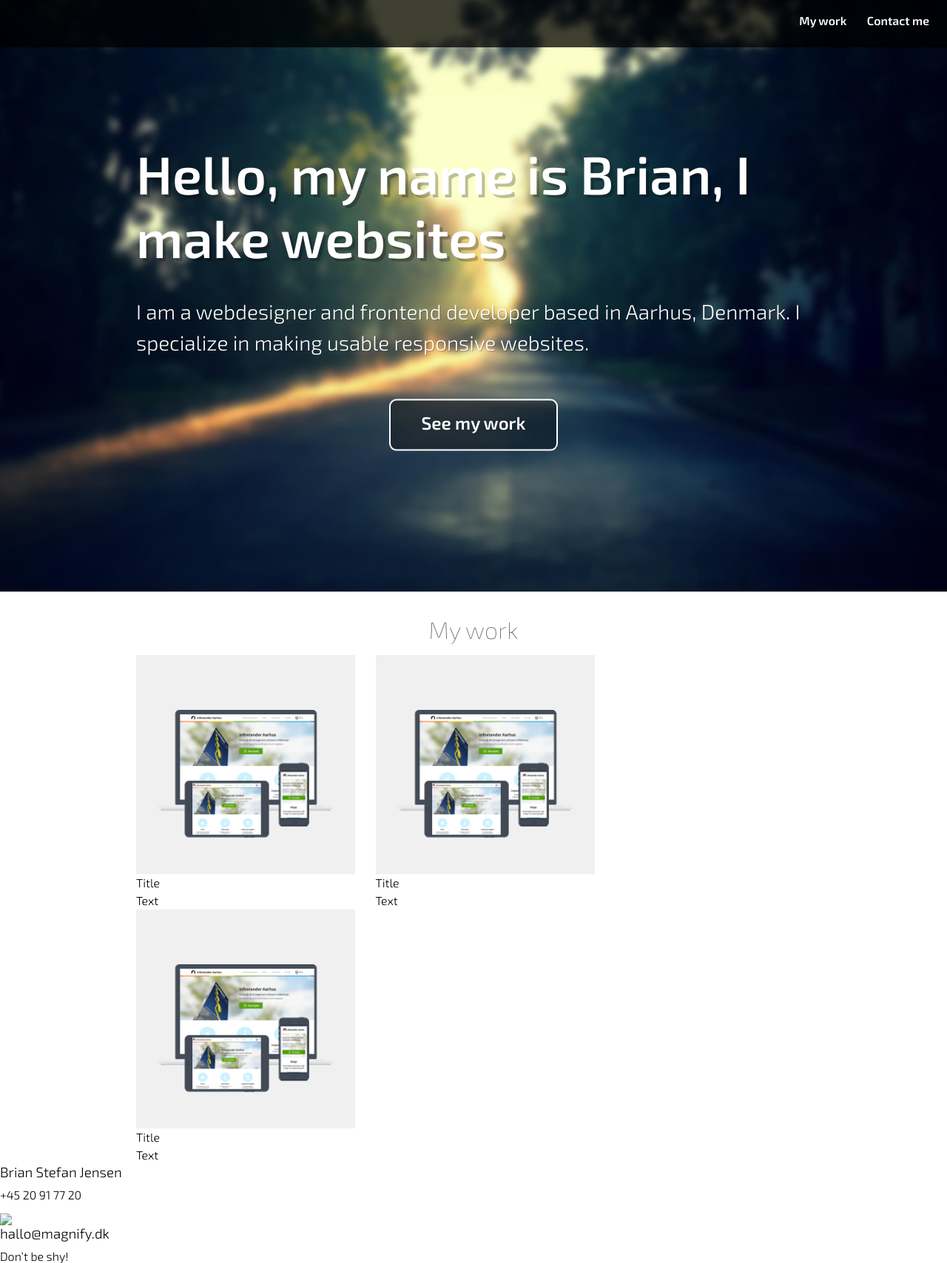
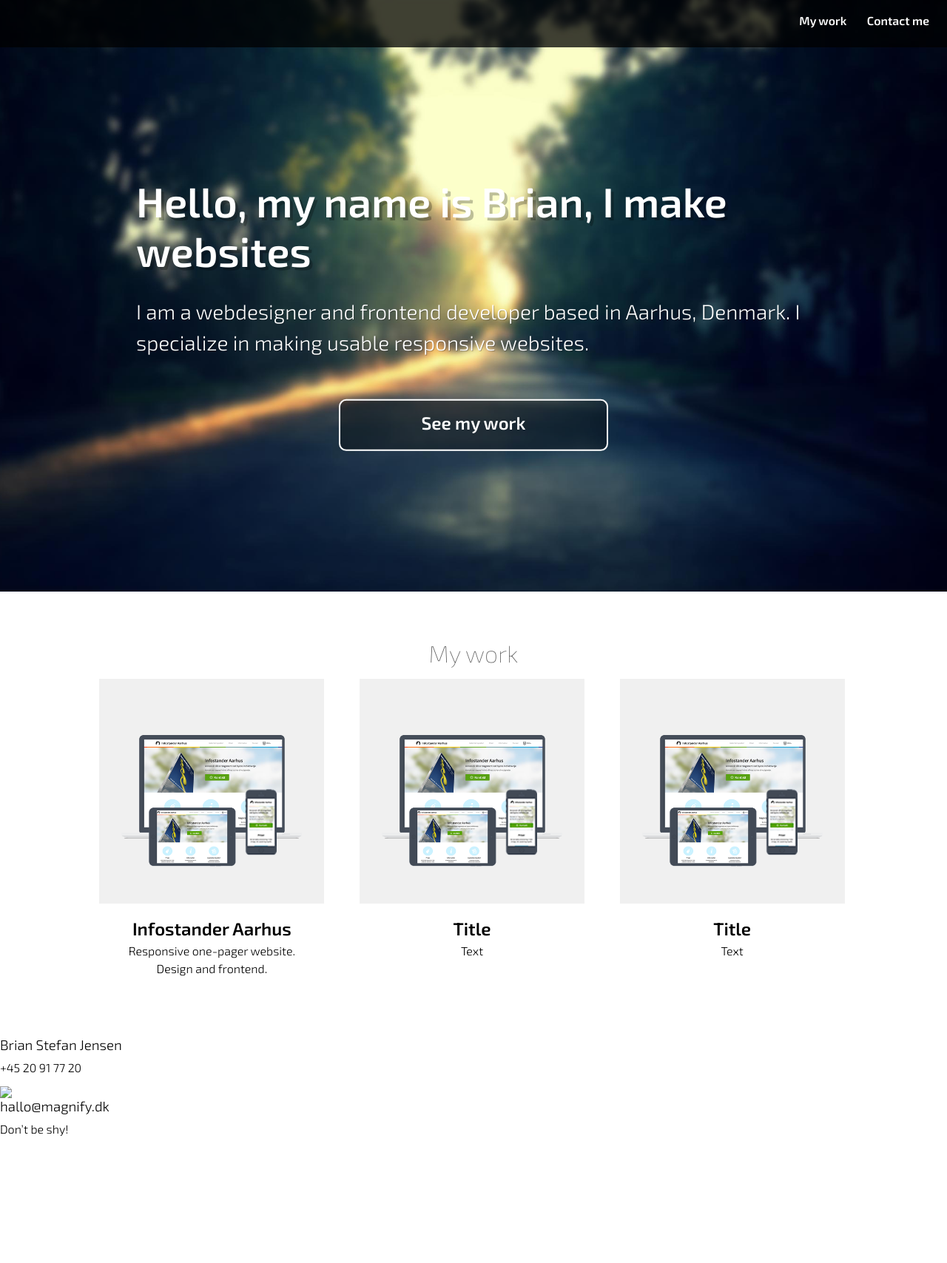
Before and after one commit to magnify/magnify, a PHP site: page / in a window 1280 px wide. Shown: the whole page at 74% size. After the commit the page ends 1536 px from the top, so only its background shows below. Run offline with PHP 8.4, Linux system fonts and the light colour scheme.

Commit message:
Added scroll script, tweaking my work and header styling

```diff
--- a/css/styles.css
+++ b/css/styles.css
@@ -148,10 +148,10 @@
  * 5. Required to combine fluid widths and fixed gutters.
  */
 /* line 240, ../sass/base/_grid.scss */
-.header--inner, .my-work--inner, .my-work--project {
+.header--inner, .my-work--project {
   display: inline-block;
   /* [1] */
-  padding-left: 24px;
+  padding-left: 2em;
   /* [2] */
   vertical-align: top;
   /* [3] */
@@ -174,11 +174,11 @@
  * Extends `.grid`.
  */
 /* line 276, ../sass/base/_grid.scss */
-.my-work {
+.my-work--inner {
   margin-left: 0;
 }
 /* line 279, ../sass/base/_grid.scss */
-.my-work > .header--inner, .my-work > .my-work--inner, .my-work > .my-work--project {
+.my-work--inner > .header--inner, .my-work--inner > .my-work--project {
   padding-left: 0;
 }
 
@@ -190,11 +190,11 @@
  * classes. Extends `.grid`.
  */
 /* line 301, ../sass/base/_grid.scss */
-.header, .my-work {
+.header, .my-work--inner {
   text-align: center;
 }
 /* line 304, ../sass/base/_grid.scss */
-.header > .header--inner, .my-work > .header--inner, .header > .my-work--inner, .my-work > .my-work--inner, .header > .my-work--project, .my-work > .my-work--project {
+.header > .header--inner, .my-work--inner > .header--inner, .header > .my-work--project, .my-work--inner > .my-work--project {
   text-align: left;
 }
 
@@ -299,7 +299,7 @@
    * Eighths
    */
   /* line 420, ../sass/base/_grid.scss */
-  .header--inner, .my-work--inner {
+  .header--inner {
     width: 87.5%;
   }
 
@@ -349,16 +349,16 @@
   /**
    * Thirds
    */
-  /* line 380, ../sass/base/_grid.scss */
-  .my-work--project {
-    width: 33.333%;
-  }
-
   /**
    * Quarters
    */
+  /* line 387, ../sass/base/_grid.scss */
+  .my-work--project {
+    width: 25%;
+  }
+
   /* line 389, ../sass/base/_grid.scss */
-  .header--inner, .my-work--inner {
+  .header--inner {
     width: 75%;
   }
 
@@ -949,13 +949,14 @@ html {
 
 /* line 12, ../sass/base/_base.scss */
 body {
+  overflow-y: scroll;
   height: 100%;
   background-color: white;
   color: black;
   font: 1em/1.5 "Exo 2", "Helvetica Neue", Helvetica, Arial, sans-serif;
 }
 
-/* line 21, ../sass/base/_base.scss */
+/* line 23, ../sass/base/_base.scss */
 h1,
 h2,
 h3,
@@ -972,44 +973,44 @@ h6 {
   text-rendering: optimizeLegibility;
 }
 
-/* line 41, ../sass/base/_base.scss */
+/* line 43, ../sass/base/_base.scss */
 strong {
   font-weight: bold;
 }
 
-/* line 46, ../sass/base/_base.scss */
+/* line 48, ../sass/base/_base.scss */
 em {
   font-style: italic;
 }
-/* line 49, ../sass/base/_base.scss */
+/* line 51, ../sass/base/_base.scss */
 em strong {
   font-weight: bold;
 }
 
 /* Links
    ================================================================================================================== */
-/* line 60, ../sass/base/_base.scss */
+/* line 62, ../sass/base/_base.scss */
 a:link {
   color: #f0f1d2;
   text-decoration: underline;
 }
-/* line 65, ../sass/base/_base.scss */
+/* line 67, ../sass/base/_base.scss */
 a:visited {
   color: #eaebbf;
 }
-/* line 69, ../sass/base/_base.scss */
+/* line 71, ../sass/base/_base.scss */
 a:hover {
   color: #e3e5ab;
   text-decoration: none;
 }
-/* line 74, ../sass/base/_base.scss */
+/* line 76, ../sass/base/_base.scss */
 a:focus {
   color: #e3e5ab;
 }
 
 /* Paragraph
    ================================================================================================================== */
-/* line 83, ../sass/base/_base.scss */
+/* line 85, ../sass/base/_base.scss */
 p {
   margin-top: 0;
   margin-bottom: 0;
@@ -1017,7 +1018,7 @@ p {
 
 /* Image
    ================================================================================================================== */
-/* line 92, ../sass/base/_base.scss */
+/* line 94, ../sass/base/_base.scss */
 img {
   display: inline;
   height: auto;
@@ -1049,7 +1050,7 @@ img {
 .header--inner {
   position: relative;
   top: 50%;
-  padding: 1.5em;
+  padding: 4.5em 1.5em 1.5em;
   -moz-transform: translateY(-50%);
   -ms-transform: translateY(-50%);
   -o-transform: translateY(-50%);
@@ -1106,7 +1107,7 @@ img {
   font-weight: 600;
   text-shadow: 2px 2px 0 rgba(0, 0, 0, 0.25);
 }
-@media only screen and (min-width: 481px) and (max-width: 1023px) {
+@media only screen and (min-width: 481px) {
   /* line 85, ../sass/layout/_layout.scss */
   .header--big {
     font-size: 3em;
@@ -1115,33 +1116,45 @@ img {
 @media only screen and (min-width: 1024px) {
   /* line 85, ../sass/layout/_layout.scss */
   .header--big {
-    font-size: 4.5em;
+    font-size: 3.5em;
     text-shadow: 4px 4px 0 rgba(0, 0, 0, 0.25);
   }
 }
-/* line 103, ../sass/layout/_layout.scss */
+@media screen and (orientation: landscape) and (max-height: 287px) {
+  /* line 85, ../sass/layout/_layout.scss */
+  .header--big {
+    font-size: 1.5em;
+  }
+}
+/* line 108, ../sass/layout/_layout.scss */
 .header--sub {
   margin-bottom: 2em;
   font-weight: 300;
   text-shadow: 1px 1px 0 rgba(0, 0, 0, 0.25);
 }
-@media only screen and (min-width: 481px) and (max-width: 1023px) {
-  /* line 103, ../sass/layout/_layout.scss */
+@media only screen and (min-width: 481px) {
+  /* line 108, ../sass/layout/_layout.scss */
   .header--sub {
     font-size: 1.25em;
   }
 }
 @media only screen and (min-width: 1024px) {
-  /* line 103, ../sass/layout/_layout.scss */
+  /* line 108, ../sass/layout/_layout.scss */
   .header--sub {
     font-size: 1.75em;
   }
 }
-/* line 121, ../sass/layout/_layout.scss */
+@media screen and (orientation: landscape) and (max-height: 287px) {
+  /* line 108, ../sass/layout/_layout.scss */
+  .header--sub {
+    font-size: 1em;
+  }
+}
+/* line 131, ../sass/layout/_layout.scss */
 .header--button-wrapper {
   text-align: center;
 }
-/* line 125, ../sass/layout/_layout.scss */
+/* line 135, ../sass/layout/_layout.scss */
 .header--button-link {
   border: 2px solid white;
   display: block;
@@ -1162,45 +1175,79 @@ img {
   -webkit-box-sizing: border-box;
   box-sizing: border-box;
 }
-/* line 140, ../sass/layout/_layout.scss */
+/* line 150, ../sass/layout/_layout.scss */
 .header--button-link:link, .header--button-link:visited, .header--button-link:hover, .header--button-link:active {
   color: #fff;
   text-decoration: none;
 }
-/* line 148, ../sass/layout/_layout.scss */
+/* line 158, ../sass/layout/_layout.scss */
 .header--button-link:hover {
   background-color: rgba(0, 0, 0, 0.65);
 }
 @media only screen and (min-width: 481px) {
-  /* line 125, ../sass/layout/_layout.scss */
+  /* line 135, ../sass/layout/_layout.scss */
   .header--button-link {
     width: 50%;
   }
 }
 @media only screen and (min-width: 1024px) {
-  /* line 125, ../sass/layout/_layout.scss */
+  /* line 135, ../sass/layout/_layout.scss */
   .header--button-link {
-    width: 25%;
+    width: 40%;
+  }
+}
+@media screen and (orientation: landscape) and (max-height: 287px) {
+  /* line 135, ../sass/layout/_layout.scss */
+  .header--button-link {
+    width: 30%;
+    font-size: 1em;
   }
 }
 
 /* My work
    ================================================================================================================== */
-/* line 170, ../sass/layout/_layout.scss */
+/* line 187, ../sass/layout/_layout.scss */
 .my-work {
   overflow-x: scroll;
+  padding: 4em 2em 2em;
   width: 100%;
+  -moz-box-sizing: border-box;
+  -webkit-box-sizing: border-box;
+  box-sizing: border-box;
 }
-/* line 177, ../sass/layout/_layout.scss */
+/* line 194, ../sass/layout/_layout.scss */
 .my-work--inner {
   background-color: rgba(255, 255, 255, 0.5);
-  margin-top: -1em;
-  padding-top: 3em;
 }
-/* line 188, ../sass/layout/_layout.scss */
+/* line 201, ../sass/layout/_layout.scss */
 .my-work--header {
   color: #535353;
   font-size: 2em;
   font-weight: 100;
   text-align: center;
 }
+/* line 208, ../sass/layout/_layout.scss */
+.my-work--project {
+  margin-right: 3em;
+  margin-bottom: 3em;
+  margin-left: -4px;
+  /* Display inline block fix */
+}
+/* line 216, ../sass/layout/_layout.scss */
+.my-work--project:last-child {
+  margin-right: 0;
+}
+/* line 220, ../sass/layout/_layout.scss */
+.my-work--project-image {
+  margin-bottom: 1em;
+}
+/* line 224, ../sass/layout/_layout.scss */
+.my-work--project-header {
+  font-size: 1.5em;
+  font-weight: 600;
+  text-align: center;
+}
+/* line 230, ../sass/layout/_layout.scss */
+.my-work--project-description {
+  text-align: center;
+}
--- a/index.html
+++ b/index.html
@@ -4,20 +4,20 @@
   <title>Webdesigner and frontender - Brian Stefan Jensen</title>
   <meta charset="utf-8">
   <meta http-equiv="X-UA-Compatible" content="IE=edge,chrome=1">
-  <meta name="viewport" content="width=device-width">
+  <meta name="viewport" content="width=device-width, initial-scale=1">
   <link href='http://fonts.googleapis.com/css?family=Exo+2:100,300,600' rel='stylesheet' type='text/css'>
   <link href='/css/styles.css' rel='stylesheet' type='text/css'>
 </head>
 <body>
 <header class="header" role="banner">
   <nav class="header--nav">
-    <a href="#work" class="header--nav-link">My work</a>
-    <a href="#work" class="header--nav-link">Contact me</a>
+    <a href="#my-work" class="header--nav-link" data-scroll>My work</a>
+    <a href="#contact" class="header--nav-link" data-scroll>Contact me</a>
   </nav>
   <div class="header--inner">
     <h1 class="header--big">Hello, my name is Brian, I make websites</h1>
     <p class="header--sub">I am a webdesigner and frontend developer based in Aarhus, Denmark. I specialize in making usable responsive websites.</p>
-    <div class="header--button-wrapper"><a href="#my-work" class="header--button-link">See my work</a></div>
+    <div class="header--button-wrapper"><a href="#my-work" class="header--button-link" data-scroll>See my work</a></div>
   </div>
 </header>
 <section class="my-work" id="my-work">
@@ -25,18 +25,18 @@
     <h2 class="my-work--header">My work</h2>
     <aside class="my-work--project">
       <img src="/images/work-infostander.png" class="my-work--project-image">
-      <p class="work--header">Title</p>
-      <p class="work--description">Text</p>
+      <p class="my-work--project-header">Infostander Aarhus</p>
+      <p class="my-work--project-description">Responsive one-pager website.<br>Design and frontend.</p>
     </aside>
     <aside class="my-work--project">
       <img src="/images/work-infostander.png" class="my-work--project-image">
-      <p class="work--header">Title</p>
-      <p class="work--description">Text</p>
+      <p class="my-work--project-header">Title</p>
+      <p class="my-work--project-description">Text</p>
     </aside>
     <aside class="my-work--project">
       <img src="/images/work-infostander.png" class="my-work--project-image">
-      <p class="work--header">Title</p>
-      <p class="work--description">Text</p>
+      <p class="my-work--project-header">Title</p>
+      <p class="my-work--project-description">Text</p>
     </aside>
   </div>
 </section>
@@ -47,5 +47,7 @@
   <h3 class="footer--heading">hallo@magnify.dk</h3>
   <h4 class="footer--sub-heading">Don’t be shy!</h4>
 </footer>
+<script src="scripts/smooth-scroll-min.js"></script>
+<script src="scripts/common-min.js"></script>
 </body>
 </html>
--- a/sass/base/_base.scss
+++ b/sass/base/_base.scss
@@ -10,6 +10,8 @@ html {
 }
 
 body {
+  overflow-y: scroll;
+
   height: 100%;
 
   background-color: $white;
--- a/sass/base/_grid.scss
+++ b/sass/base/_grid.scss
@@ -84,7 +84,7 @@ $mobile-first:          true!default;
 /**
  * Set the spacing between your grid items.
  */
-$gutter:                24px!default;
+$gutter:                2em!default;
 
 
 /**
--- a/sass/layout/_layout.scss
+++ b/sass/layout/_layout.scss
@@ -28,7 +28,7 @@
     position: relative;
     top: 50%;
 
-    padding: 1.5em;
+    padding: 4.5em 1.5em 1.5em;
 
     @include translateY(-50%);
   }
@@ -88,14 +88,19 @@
 
     @include text-shadow(2px 2px 0 transparentize($black, .75));
 
-    @include grid-media-query(lap) {
+    @include breakpoint($breakpoint-lap) {
       font-size: 3em;
     }
 
-    @include grid-media-query(desk) {
-      font-size: 4.5em;
+    @include breakpoint($breakpoint-desk) {
+      font-size: 3.5em;
 
       @include text-shadow(4px 4px 0 transparentize($black, .75));
+    }
+
+    // Tweaking for mobile device landscape (HTC One so far)
+    @media screen and (orientation:landscape) and (max-height: 287px) {
+      font-size: 1.5em;
     }
   }
 
@@ -107,12 +112,17 @@
 
     @include text-shadow(1px 1px 0 transparentize($black, .75));
 
-    @include grid-media-query(lap) {
+    @include breakpoint($breakpoint-lap) {
       font-size: 1.25em;
     }
 
-    @include grid-media-query(desk) {
+    @include breakpoint($breakpoint-desk) {
       font-size: 1.75em;
+    }
+
+    // Tweaking for mobile device landscape (HTC One so far)
+    @media screen and (orientation:landscape) and (max-height: 287px) {
+      font-size: 1em;
     }
   }
 
@@ -149,16 +159,23 @@
         background-color: transparentize($black, .35);
       }
 
+      @include border-radius(10px);
+      @include box-sizing(border-box);
+
       @include breakpoint($breakpoint-lap) {
         width: 50%;
       }
 
       @include breakpoint($breakpoint-desk) {
-        width: 25%;
+        width: 40%;
       }
 
-      @include border-radius(10px);
-      @include box-sizing(border-box);
+      // Tweaking for mobile device landscape (HTC One so far)
+      @media screen and (orientation:landscape) and (max-height: 287px) {
+        width: 30%;
+
+        font-size: 1em;
+      }
     }
   }
 }
@@ -168,21 +185,17 @@
    ================================================================================================================== */
 
 .my-work {
-  @extend %grid--full;
-  @extend %grid--center;
-
   overflow-x: scroll;
+  padding: 4em 2em 2em;
   width: 100%;
 
+  @include box-sizing(border-box);
+
   &--inner {
-    @extend %grid__item;
-    @extend %lap--seven-eighths;
-    @extend %desk--three-quarters;
+    @extend %grid--full;
+    @extend %grid--center;
 
     background-color: transparentize($white, .5);
-
-    margin-top: -1em;
-    padding-top: 3em;
   }
 
   &--header {
@@ -194,9 +207,28 @@
 
   &--project {
     @extend %grid__item;
-    @extend %desk--one-third;
+    @extend %desk--one-quarter;
+
+    margin-right: 3em;
+    margin-bottom: 3em;
+    margin-left: -4px; /* Display inline block fix */
+
+    &:last-child {
+      margin-right: 0;
+    }
 
     &-image {
+      margin-bottom: 1em;
+    }
+
+    &-header {
+      font-size: 1.5em;
+      font-weight: 600;
+      text-align: center;
+    }
+
+    &-description {
+      text-align: center;
     }
   }
 }
--- /dev/null
+++ b/scripts/common-min.js
@@ -0,0 +1 @@
+smoothScroll.init({speed:350,easing:"easeInOutQuart",updateURL:!0});
--- /dev/null
+++ b/scripts/common.js
@@ -0,0 +1,6 @@
+// Init smootScroll
+smoothScroll.init({
+  speed: 350, // How fast to complete the scroll in milliseconds
+  easing: 'easeInOutQuart', // Easing pattern to use
+  updateURL: true // Boolean. Whether or not to update the URL with the anchor hash on scroll
+});
```
Also changed, not shown: scripts/smooth-scroll-min.js (added, +1 -0 lines), scripts/smooth-scroll.js (added, +204 -0 lines), sass/base/_mixins.scss (line endings or trailing spaces), 1 other file.
